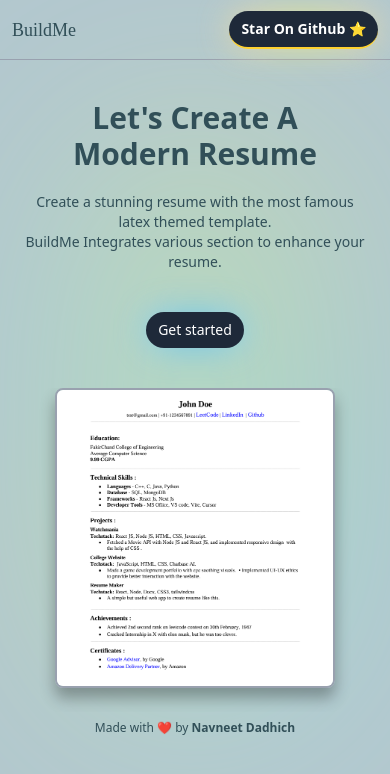
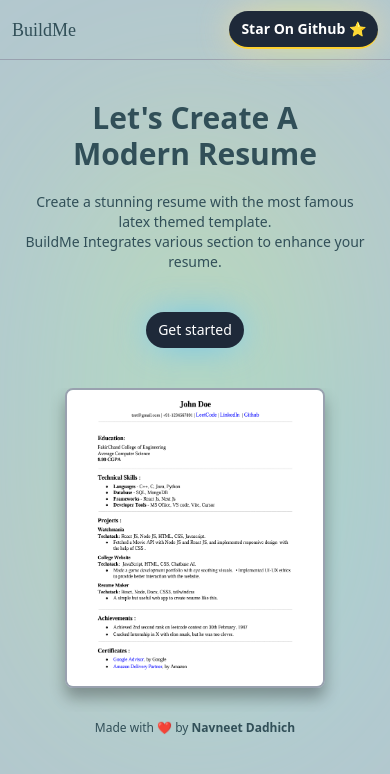
Before and after one commit to Navneetdadhich/buildme, a React (Vite) app: page / in a window 390 px wide. Shown: the top 774 px of the page. Built offline with nearby package versions, Linux system fonts and the light colour scheme; a web font is replaced by a local one.

Commit message:
updated the width of resume

```diff
--- a/Pages/Carousal.jsx
+++ b/Pages/Carousal.jsx
@@ -48,7 +48,7 @@ const Carousal = () => {
 
         <div className="w-full flex items-center justify-center overflow-auto pb-6 sm:p-12">
           <img
-            className="rounded-lg sm:rounded-3xl min-w-[280px] sm:min-w-[800px] min-h-[300px] sm:min-h-[400px] w-full h-full shadow-[0_10px_15px_rgba(0,_0,_0,_0.3)] sm:shadow-[0_20px_30px_rgba(0,_0,_0,_0.3)] border-gray-400 border-2"
+            className="rounded-lg sm:rounded-3xl min-w-[260px] sm:min-w-[800px] min-h-[300px] sm:min-h-[400px] w-full h-full shadow-[0_10px_15px_rgba(0,_0,_0,_0.3)] sm:shadow-[0_20px_30px_rgba(0,_0,_0,_0.3)] border-gray-400 border-2"
             src={demo}
             alt="Demo"
             // style={{ width: '400px', height: '400px' }}
```
